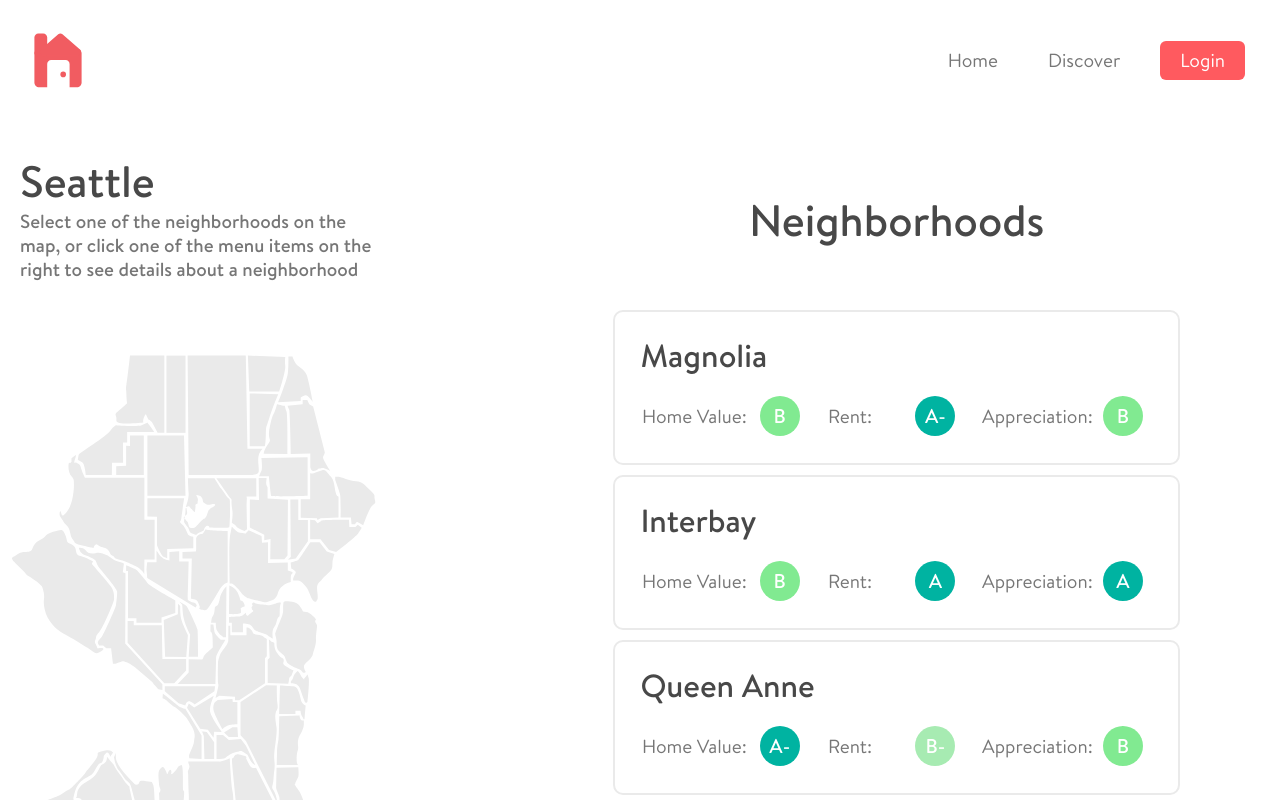
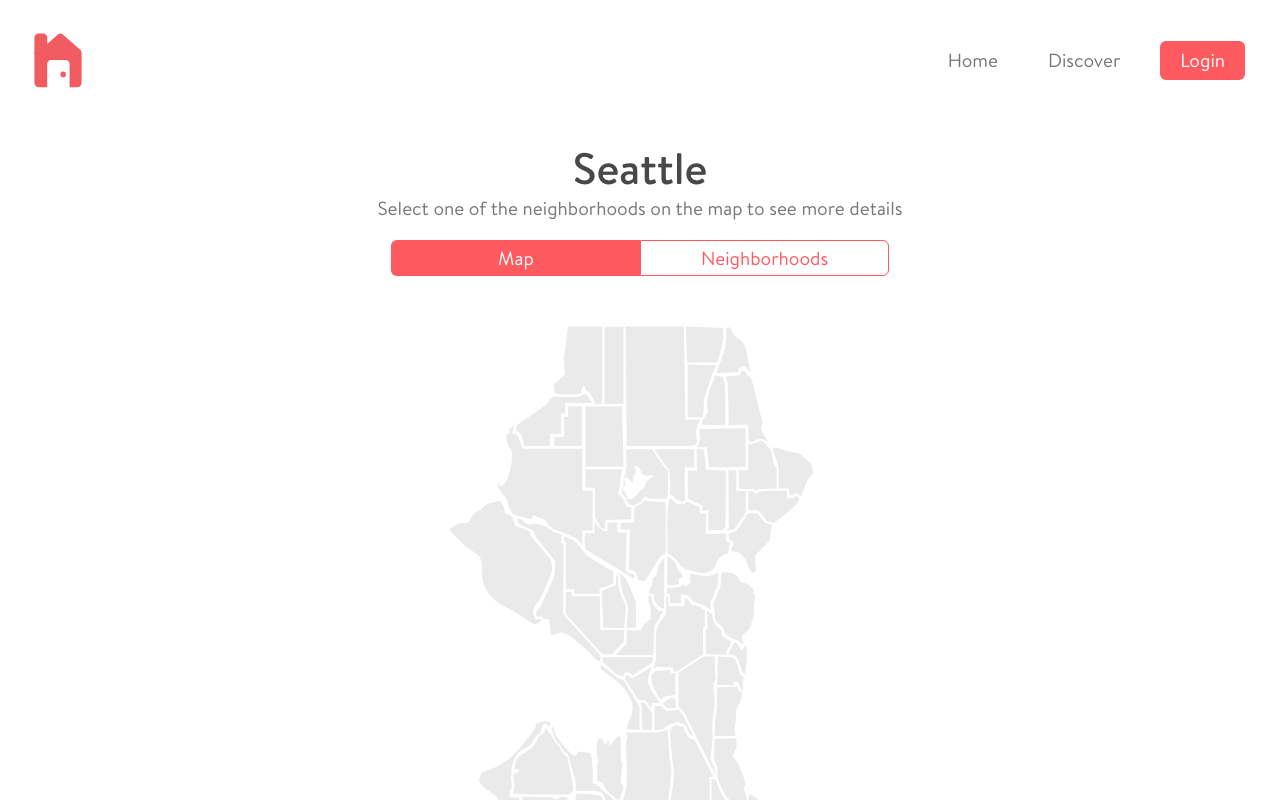
Before and after one commit to kartmanny/haus, a React (Create React App) app: page /haus/discover in a window 1280 px wide. Shown: the top 800 px of the page. Built offline with nearby package versions, Linux system fonts and the light colour scheme.

Commit message:
changed default to design b

```diff
--- a/src/components/Discover/Discover.jsx
+++ b/src/components/Discover/Discover.jsx
@@ -8,11 +8,11 @@ const Discover = ({ ...otherProps }) => {
   if (typeof pathTokens[2] === 'string') {
     switch (pathTokens[2]) {
       case 'discover_a':
+        return <DiscoverB prefix="_b" />;
+      case 'discover_b':
         return <DiscoverA prefix="_a" />;
-      case 'discover_b':
+      default:
         return <DiscoverB prefix="_b" />;
-      default:
-        return <DiscoverA prefix="_a" />;
     }
   }
 };
```
